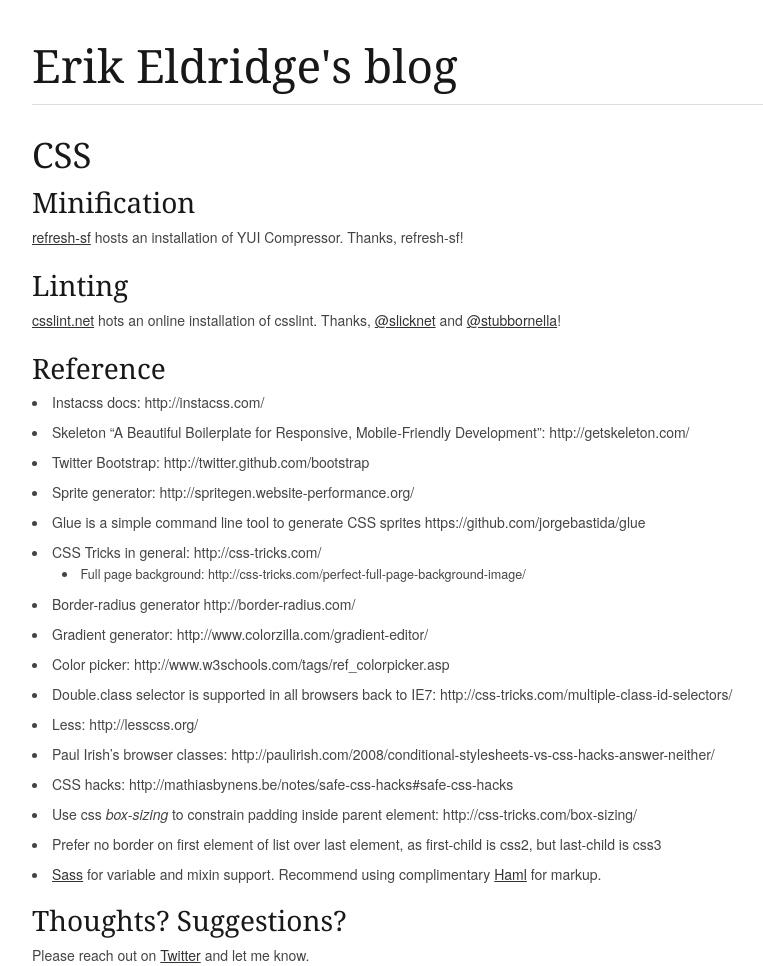
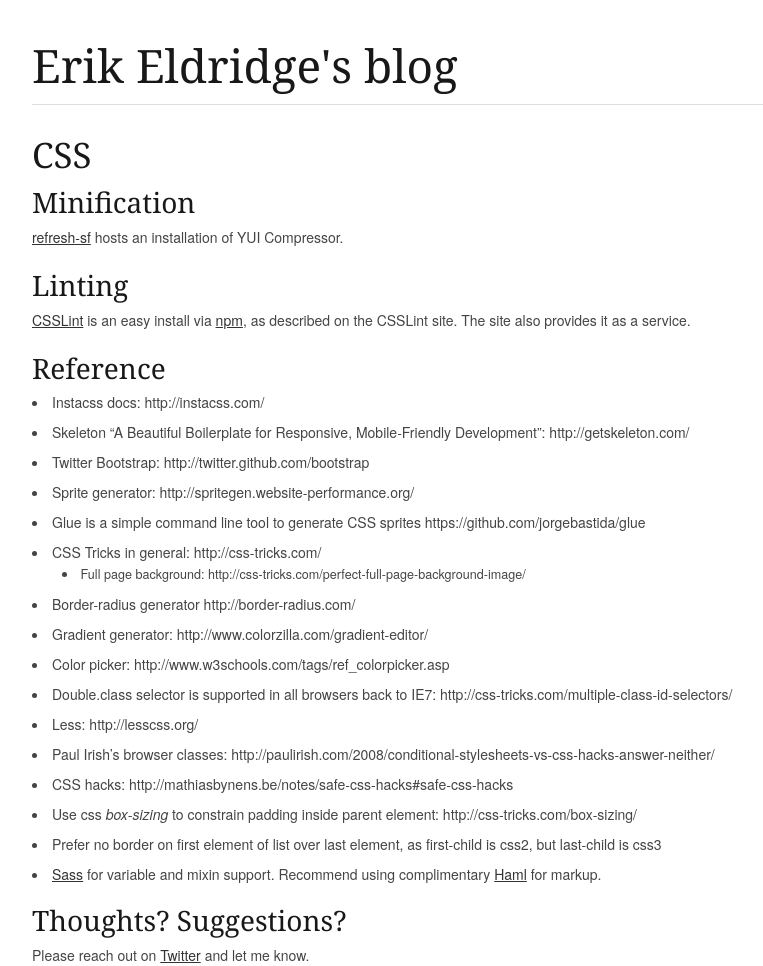
Before and after one commit to erikeldridge/erikeldridge.github.com, a Jekyll site: the page built from _posts/2012-2-10-css.md, in a window 1280 px wide. Shown: the whole page, without its empty margins (138-901 px from the left). Built offline with Jekyll 4.4.1, drawn with Linux system fonts in a browser that asks for light colours; Markdown is read by kramdown in place of the engine named in the settings; comment, search, counter and statistics services are not loaded.

Commit message:
Clean up csslint description

```diff
--- a/_posts/2012-2-10-css.md
+++ b/_posts/2012-2-10-css.md
@@ -6,11 +6,11 @@
 
 ### Minification
 
-[refresh-sf](http://refresh-sf.com/yui) hosts an installation of YUI Compressor. Thanks, refresh-sf!
+[refresh-sf](http://refresh-sf.com/yui) hosts an installation of YUI Compressor.
 
 ### Linting
 
-[csslint.net](http://csslint.net/) hots an online installation of csslint. Thanks, [@slicknet](http://twitter.com/slicknet/) and [@stubbornella](http://twitter.com/stubbornella)!
+[CSSLint](http://csslint.net/) is an easy install via [npm](npmjs.org/), as described on the CSSLint site. The site also provides it as a service.
 
 ### Reference
 
```
